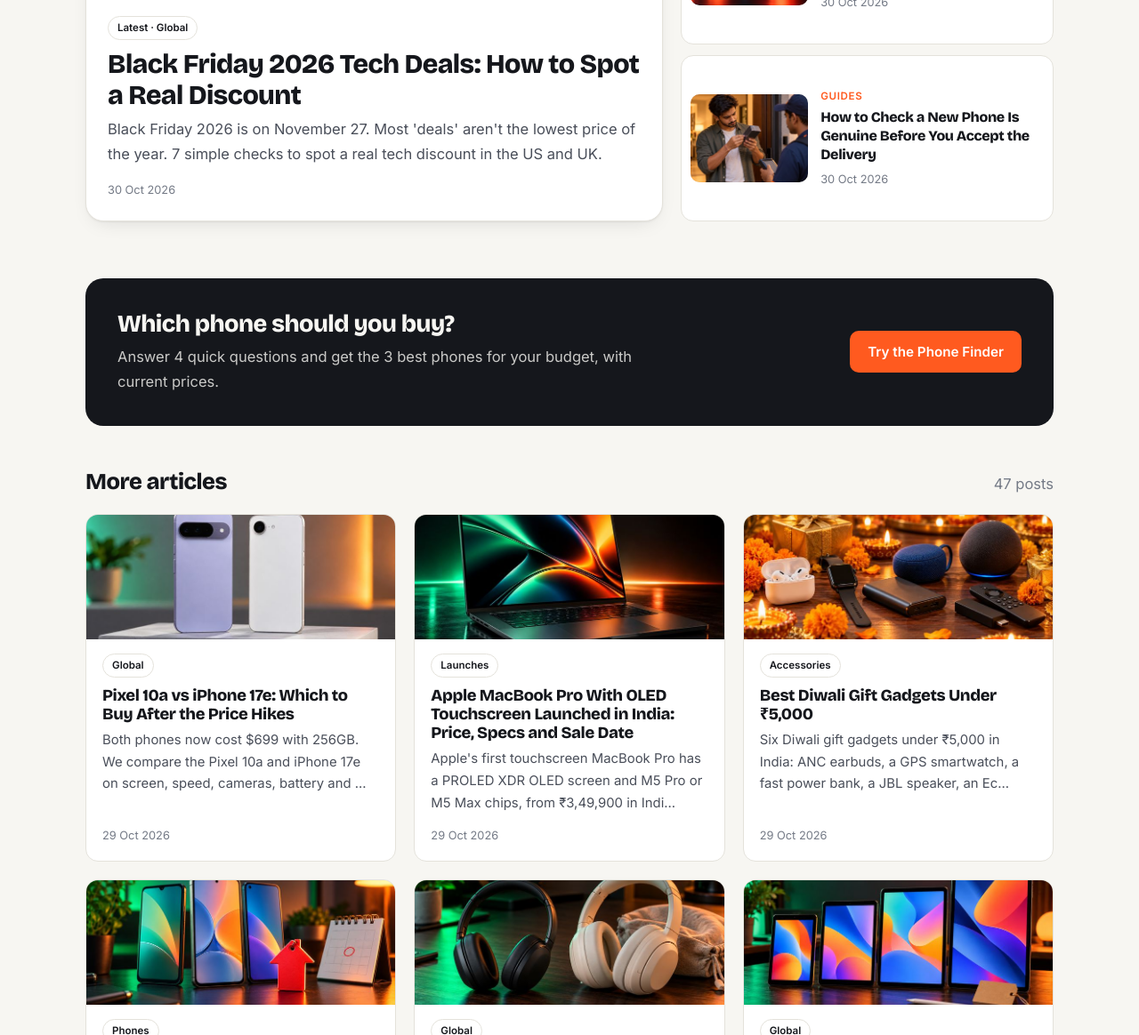
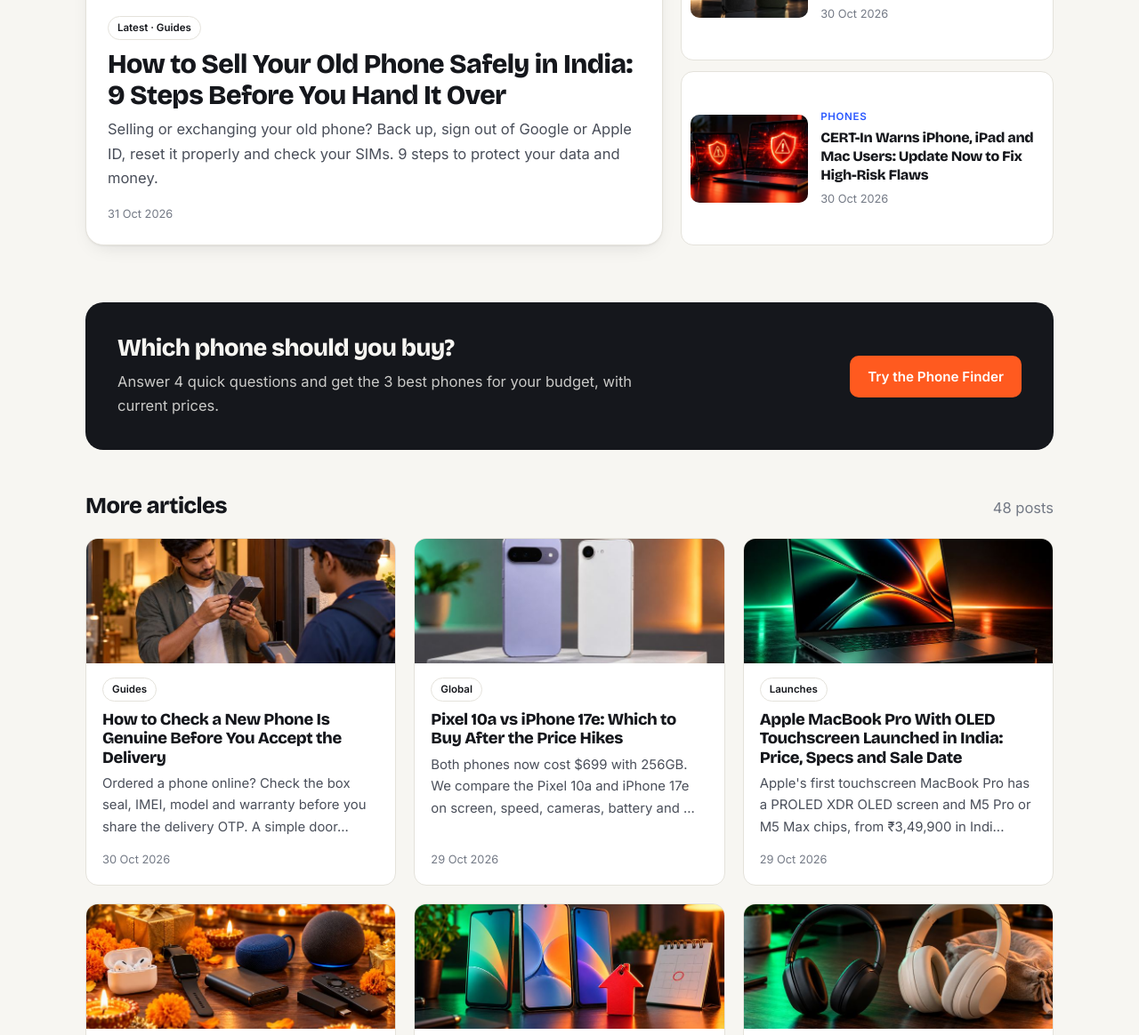
Before and after one commit to kiteksood167/kiteksood167.github.io, a Jekyll site: the page built from index.html, in a window 1280 px wide and 1400 px high, scrolled down 594 px, cut to the strip 236-1400 px from the top of the window. Shown: the whole strip at 89% size. Built offline with Jekyll 4.4.1, drawn with Linux system fonts in a browser that asks for light colours; part of the change alters nothing that is shown.

Commit message:
Add guide: sell your old phone safely in India (draft, awaiting images)
Co-Authored-By: Claude Opus 5.5 <noreply@anthropic.com>
Claude-Session: https://claude.ai/code/session_019q2TsaYyUfQwBS5iqKAhGu

```diff
--- a/_posts/2026-10-30-check-new-phone-genuine-before-accepting-delivery.md
+++ b/_posts/2026-10-30-check-new-phone-genuine-before-accepting-delivery.md
@@ -107,7 +107,7 @@ Buying from the brand's official store on Amazon or Flipkart, or a well-rated se
 
 {% include buy.html name="Tempered glass screen protector" query="tempered glass screen protector" note="Put it on right after you check the screen" %}
 
-**Related reading:** [Diwali Gadget Buying Tips: How to Get the Best Deal Online](/diwali-gadget-buying-tips/) · [How to Choose a Smartphone Under ₹20,000: 7 Specs That Actually Matter](/how-to-choose-a-smartphone-under-20000/)
+**Related reading:** [How to Sell Your Old Phone Safely in India](/sell-old-phone-safely-india-steps/) · [Diwali Gadget Buying Tips: How to Get the Best Deal Online](/diwali-gadget-buying-tips/) · [How to Choose a Smartphone Under ₹20,000: 7 Specs That Actually Matter](/how-to-choose-a-smartphone-under-20000/)
 
 ## The bottom line
 
--- /dev/null
+++ b/_posts/2026-10-31-sell-old-phone-safely-india-steps.md
@@ -0,0 +1,112 @@
+---
+title: "How to Sell Your Old Phone Safely in India: 9 Steps Before You Hand It Over"
+seo_title: "Sell Your Old Phone Safely: 9 Steps Before Handover"
+description: "Selling or exchanging your old phone? Back up, sign out of Google or Apple ID, reset it properly and check your SIMs. 9 steps to protect your data and money."
+date: 2026-10-31 08:54:00 +0530
+category: Guides
+also_in: [Phones]
+affiliate: true
+image: /assets/images/sell-old-phone-safely-india-steps.jpg
+image_alt: "A man at a table holding an old phone showing a reset screen, with a new phone box and a SIM ejector pin beside it"
+image_credit: "Illustration"
+tags: [buying guide, sell old phone, factory reset, data privacy, exchange offer, Sanchar Saathi, Android, iPhone]
+sources:
+  - name: "Apple Support: What to do before you sell, give away or trade in your iPhone or iPad"
+    url: "https://support.apple.com/en-us/HT201351"
+  - name: "Android Authority: You're factory resetting your Android phone wrong"
+    url: "https://www.androidauthority.com/you-are-factory-resetting-android-phone-wrong-3627221"
+  - name: "Sanchar Saathi (Department of Telecommunications)"
+    url: "https://sancharsaathi.gov.in/"
+---
+
+Bought a new phone in the festive sales? Your old one is probably headed for an exchange offer, a resale app or a friend. Before it leaves your hands, a few minutes of preparation protects your photos, your bank apps and your WhatsApp, and makes sure the next owner can actually use the phone.
+
+Here's the order to do it in.
+
+<!--more-->
+
+## 1. Back up everything first
+
+A factory reset wipes the phone completely, so start with a backup.
+
+- **Android:** Go to **Settings > Google > Backup** (the exact path varies by brand) and tap **Back up now**. Turn on Google Photos backup if you haven't already.
+- **iPhone:** Use **Settings > [your name] > iCloud > iCloud Backup > Back Up Now**, or back up to a computer.
+- **WhatsApp:** Open **Settings > Chats > Chat backup** and back up to Google Drive (Android) or iCloud (iPhone). This is separate from your phone backup.
+
+If you're moving to a new phone of the same type, most phones also offer a direct transfer during setup, which is often quicker.
+
+<!-- inline image 1 -->
+
+## 2. Save anything that isn't in the cloud
+
+Check for files that a normal backup can miss: call recordings, downloaded PDFs, voice notes, and photos inside apps like Telegram. Copy them to your new phone, a laptop or a USB-C pen drive.
+
+## 3. Move your banking and authenticator apps
+
+Banking and UPI apps are tied to your SIM and device, so set them up on the new phone first and confirm they work. If you use an authenticator app for two-step verification, transfer or re-link those accounts **before** you reset the old phone, or you could lock yourself out.
+
+## 4. Sign out of your Google account or Apple ID
+
+This step matters most, and many people skip it.
+
+- **Android:** Go to **Settings > Passwords & accounts** (or **Accounts**) and remove your Google account. If you don't, **Factory Reset Protection** will ask the next owner for your Google password after the reset, and they won't be able to use the phone.
+- **iPhone:** Go to **Settings > [your name] > Sign Out**, which turns off **Find My** and Activation Lock. Apple's support page lists this as a key step before you sell or give away an iPhone.
+
+Also sign out of any brand account (Samsung, Xiaomi, OPPO and others), as some have their own lock.
+
+## 5. Unpair your watch and earbuds
+
+If you use a smartwatch, unpair it from the old phone through its app. For an Apple Watch, unpairing also creates a backup of the watch on your iPhone.
+
+## 6. Factory reset the phone
+
+Only now should you erase it.
+
+- **Android:** **Settings > System > Reset options > Erase all data (factory reset)**. The menu name varies by brand.
+- **iPhone:** **Settings > General > Transfer or Reset iPhone > Erase All Content and Settings**.
+
+Modern phones encrypt your data by default, so a factory reset makes it practically unrecoverable. Afterwards, switch the phone on once and check that it shows the "Hello" or welcome setup screen with none of your accounts.
+
+## 7. Remove your SIM and memory card, and delete the eSIM
+
+Take out your SIM card and any microSD card. If you use an **eSIM**, choose the option to delete the eSIM during the reset, or remove it first in your SIM settings.
+
+Then check **Sanchar Saathi**, the Department of Telecommunications' portal. Its "Know mobile connections in your name" service shows every mobile number registered to you, so you can make sure none of them are still linked to an old device you don't use.
+
+## 8. Pick a safe way to sell
+
+Your main options are:
+
+- **Exchange offers** from Amazon, Flipkart or the brand's own store. They're easiest, but the price drops if the condition doesn't match what you selected.
+- **Resale platforms** like Cashify, which inspect and pick up the phone.
+- **Selling directly** to someone you know or a local buyer, which usually gets the best price.
+
+If you sell to a stranger, meet in a busy public place, don't hand over the phone until the money has actually reached your account (check your bank app, not a screenshot), and never share an OTP with a buyer.
+
+## 9. Hand over the box, bill and a simple receipt
+
+Include the original box, charger (if you have it) and the purchase bill. Buyers trust a phone more when the IMEI on the box matches the phone. For a private sale, write a short note with both names, the date, the phone's model and IMEI, and the price, and have both people sign it. It's a simple record that the phone changed hands on that date.
+
+<!-- inline image 2 -->
+
+## Quick checklist
+
+| Before you hand it over | Done? |
+|---|---|
+| Phone, photos and WhatsApp backed up | ☐ |
+| Banking, UPI and authenticator apps moved | ☐ |
+| Signed out of Google account or Apple ID | ☐ |
+| Watch and earbuds unpaired | ☐ |
+| Factory reset done, setup screen shows | ☐ |
+| SIM, memory card and eSIM removed | ☐ |
+| Paid in full before handing over | ☐ |
+
+{% include buy.html name="USB-C pen drive" query="USB C pen drive 128GB" note="Handy for backing up photos and files before a reset" %}
+
+{% include buy.html name="5G smartphones under ₹20,000" query="5G smartphone under 20000" note="Upgrading? Check exchange offers on the product page" %}
+
+**Related reading:** [How to Check a New Phone Is Genuine Before You Accept the Delivery](/check-new-phone-genuine-before-accepting-delivery/) · [How to Choose a Smartphone Under ₹20,000](/how-to-choose-a-smartphone-under-20000/)
+
+## The bottom line
+
+Before you sell or exchange your old phone, back it up, move your banking and authenticator apps, sign out of your Google account or Apple ID, then factory reset it and remove your SIM, eSIM and memory card. Sell through an exchange offer, a trusted resale platform or in person in a public place, and hand over the phone only after the money is in your account.
```
